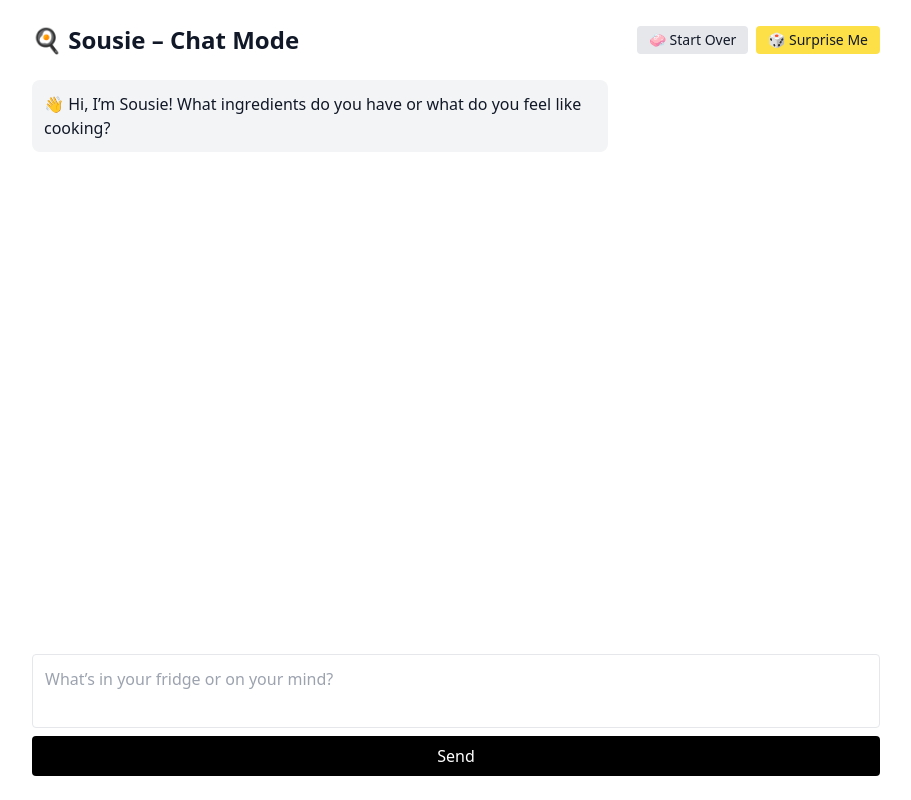
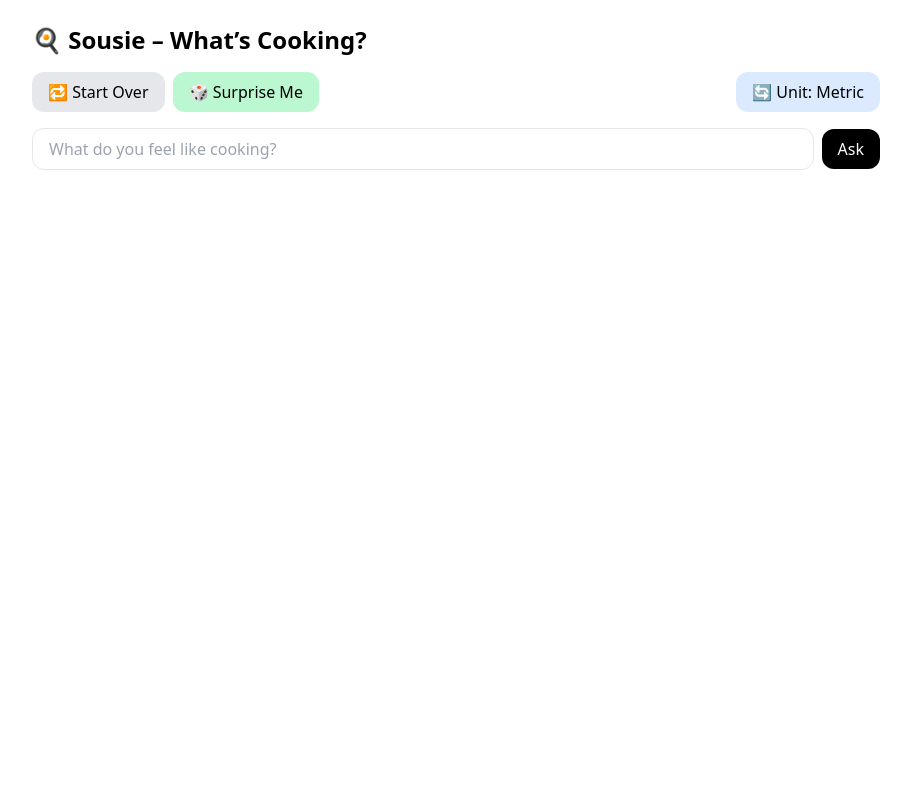
Before and after one commit to saleslion/sousie-groq, a Next.js app: page /chat in a window 1280 px wide. Shown: the whole page, without its empty margins (184-1095 px from the left). Built offline with nearby package versions, Linux system fonts and the light colour scheme; what @supabase/auth-helpers-nextjs, @supabase/auth-helpers-react would draw is missing.

Commit message:
Rewrite: Fully integrated Sousie chat UI with Groq and menu display

```diff
--- a/pages/chat.tsx
+++ b/pages/chat.tsx
@@ -1,73 +1,32 @@
-import React, { useState, useEffect, useRef } from 'react';
+import { useState } from 'react';
+import Head from 'next/head';
+import MenuDisplay from '@/components/MenuDisplay';
+
+type Role = 'user' | 'assistant';
 
 type Message = {
-  role: 'user' | 'assistant';
+  role: Role;
   content: string;
 };
 
-type Ingredient = {
-  item: string;
-  metric: string;
-  us: string;
+type MenuData = {
+  menu?: string;
+  main: (string | any)[];
+  side: (string | any)[];
 };
 
-type Dish = {
-  name: string;
-  description: string;
-  ingredients: Ingredient[];
-  steps: string[];
-};
+export default function ChatPage() {
+  const [messages, setMessages] = useState<Message[]>([]);
+  const [input, setInput] = useState('');
+  const [menuData, setMenuData] = useState<MenuData | null>(null);
+  const [unit, setUnit] = useState<'metric' | 'us'>('metric');
+  const [loading, setLoading] = useState(false);
 
-type MenuData = {
-  mains: Dish[];
-  sides: Dish[];
-};
+  const handleSend = async () => {
+    if (!input.trim()) return;
 
-export default function SousieChat() {
-  const [messages, setMessages] = useState<Message[]>([
-    {
-      role: 'assistant',
-      content: '👋 Hi, I’m Sousie! What ingredients do you have or what do you feel like cooking?',
-    },
-  ]);
-  const [input, setInput] = useState('');
-  const [loading, setLoading] = useState(false);
-  const [menu, setMenu] = useState<MenuData | null>(null);
-  const [expanded, setExpanded] = useState<Record<string, boolean>>({});
-  const chatEndRef = useRef<HTMLDivElement>(null);
-
-  useEffect(() => {
-    chatEndRef.current?.scrollIntoView({ behavior: 'smooth' });
-  }, [messages]);
-
-  const toggleDish = (name: string) => {
-    setExpanded((prev) => ({ ...prev, [name]: !prev[name] }));
-  };
-
-  const resetChat = () => {
-    setMessages([
-      {
-        role: 'assistant',
-        content: '👋 Hi again! What’s in your pantry or what do you feel like cooking today?',
-      },
-    ]);
-    setInput('');
-    setMenu(null);
-    setExpanded({});
-  };
-
-  const handleSurprise = async () => {
-    const surprisePrompt: Message = {
-      role: 'user',
-      content:
-        'Surprise me with 4 diverse and exciting menus with fun names, a main dish and side dish, with ingredients and steps in a fun narrative tone like "Sunset in a Bowl".',
-    };
-    await fetchAndParseReply([...messages, surprisePrompt]);
-  };
-
-  const sendMessage = async () => {
-    if (!input.trim()) return;
-    const newMessages = [...messages, { role: 'user', content: input.trim() }];
+    const newMessages: Message[] = [...messages, { role: 'user', content: input.trim() }];
+    setMessages(newMessages);
     setInput('');
     await fetchAndParseReply(newMessages);
   };
@@ -75,182 +34,101 @@ export default function SousieChat() {
   const fetchAndParseReply = async (chatHistory: Message[]) => {
     setLoading(true);
     try {
-      const res = await fetch('/api/chat', {
+      const res = await fetch('/api/groq', {
         method: 'POST',
         headers: { 'Content-Type': 'application/json' },
         body: JSON.stringify({ messages: chatHistory }),
       });
 
       const data = await res.json();
-      const content = data.reply || 'Sorry, Sousie had trouble thinking. Try again!';
-      setMessages([...chatHistory, { role: 'assistant', content }]);
+      const reply = data.reply;
 
-      const first = content.indexOf('[');
-      const last = content.lastIndexOf(']');
-      if (first !== -1 && last !== -1) {
-        const raw = content.slice(first, last + 1)
-          .replace(/“|”/g, '"')
-          .replace(/‘|’/g, "'")
-          .replace(/,\s*([}\]])/g, '$1');
+      // Try to parse JSON from Groq reply
+      let parsed: MenuData | null = null;
+      try {
+        parsed = JSON.parse(reply);
+      } catch {
+        parsed = null;
+      }
 
-        try {
-          const parsed = JSON.parse(raw);
-          if (Array.isArray(parsed)) {
-            const converted: MenuData = {
-              mains: parsed.map((m: any) => ({
-                name: m.main?.dish || m.main || 'Main Dish',
-                description: m.menu || '',
-                ingredients: m.main?.ingredients
-                  ? Object.entries(m.main.ingredients).map(([item, amount]) => ({
-                      item,
-                      metric: String(amount),
-                      us: String(amount),
-                    }))
-                  : [],
-                steps: Array.isArray(m.main?.steps) ? m.main.steps : [],
-              })),
-              sides: parsed.map((m: any) => ({
-                name: m.side?.dish || m.side || 'Side Dish',
-                description: m.menu || '',
-                ingredients: m.side?.ingredients
-                  ? Object.entries(m.side.ingredients).map(([item, amount]) => ({
-                      item,
-                      metric: String(amount),
-                      us: String(amount),
-                    }))
-                  : [],
-                steps: Array.isArray(m.side?.steps) ? m.side.steps : [],
-              })),
-            };
-            setMenu(converted);
-          }
-        } catch (err) {
-          console.warn('⚠️ Could not parse menu JSON.', err);
-        }
-      }
-    } catch (err) {
-      console.error('❌ Chat error:', err);
+      setMenuData(parsed);
+      setMessages([...chatHistory, { role: 'assistant', content: reply }]);
+    } catch (error) {
+      console.error('Failed to fetch reply:', error);
     } finally {
       setLoading(false);
     }
   };
 
-  const renderChatMessage = (msg: Message, idx: number) => (
-    <div
-      key={idx}
-      className={`p-3 rounded-lg my-2 max-w-xl whitespace-pre-wrap ${
-        msg.role === 'user' ? 'bg-blue-100 text-right ml-auto' : 'bg-gray-100 text-left mr-auto'
-      }`}
-    >
-      {msg.content}
-    </div>
-  );
+  const handleSurprise = async () => {
+    const surprisePrompt = {
+      role: 'user',
+      content: 'Surprise me with 4 delicious menus to cook today. Each menu should include 4 mains and 4 sides.',
+    };
+    const newMessages: Message[] = [surprisePrompt];
+    setMessages([surprisePrompt]);
+    await fetchAndParseReply(newMessages);
+  };
 
-  const renderDish = (dish: Dish) => {
-    const isOpen = expanded[dish.name];
-    return (
-      <div key={dish.name} className="rounded-xl border bg-white shadow-sm hover:shadow-md transition-all">
-        <button
-          onClick={() => toggleDish(dish.name)}
-          className="w-full text-left p-3 font-semibold text-lg"
-        >
-          {isOpen ? '▼ ' : '▶ '}
-          {dish.name}
-        </button>
-        <div
-          className={`transition-all duration-300 ease-in-out overflow-hidden ${
-            isOpen ? 'max-h-[1000px] p-4' : 'max-h-0 p-0'
-          }`}
-        >
-          <p className="italic mb-2 text-sm">{dish.description}</p>
-
-          {dish.ingredients.length > 0 && (
-            <>
-              <h4 className="font-semibold mb-1 text-sm">🧂 Ingredients:</h4>
-              <div className="flex flex-wrap gap-2 mb-2">
-                {dish.ingredients.map((ing, i) => (
-                  <span
-                    key={i}
-                    className="bg-green-100 text-green-800 text-xs px-2 py-1 rounded-full"
-                  >
-                    {ing.item}: {ing.metric}
-                  </span>
-                ))}
-              </div>
-            </>
-          )}
-          {dish.steps.length > 0 && (
-            <>
-              <h4 className="font-semibold text-sm mt-2 mb-1">👨‍🍳 Steps:</h4>
-              <ol className="list-decimal ml-5 text-sm">
-                {dish.steps.map((step, i) => (
-                  <li key={i} className="mb-1">
-                    {step}
-                  </li>
-                ))}
-              </ol>
-            </>
-          )}
-        </div>
-      </div>
-    );
+  const handleReset = () => {
+    setMessages([]);
+    setMenuData(null);
+    setInput('');
   };
 
   return (
-    <div className="min-h-screen bg-white text-gray-900 p-6 flex flex-col max-w-4xl mx-auto">
-      <div className="flex justify-between items-center mb-4">
-        <h1 className="text-2xl font-bold">🍳 Sousie – Chat Mode</h1>
+    <>
+      <Head>
+        <title>Sousie Chat</title>
+      </Head>
+      <main className="max-w-4xl mx-auto p-6 space-y-4">
+        <h1 className="text-2xl font-bold">🍳 Sousie – What’s Cooking?</h1>
+
         <div className="flex gap-2">
           <button
-            onClick={resetChat}
-            className="text-sm px-3 py-1 bg-gray-200 rounded hover:bg-gray-300"
+            onClick={handleReset}
+            className="px-4 py-2 rounded-xl bg-gray-200 hover:bg-gray-300 transition"
           >
-            🧼 Start Over
+            🔁 Start Over
           </button>
           <button
             onClick={handleSurprise}
-            disabled={loading}
-            className="text-sm px-3 py-1 bg-yellow-300 rounded hover:bg-yellow-400 disabled:opacity-50"
+            className="px-4 py-2 rounded-xl bg-green-200 hover:bg-green-300 transition"
           >
             🎲 Surprise Me
           </button>
+          <button
+            onClick={() => setUnit(unit === 'metric' ? 'us' : 'metric')}
+            className="px-4 py-2 rounded-xl bg-blue-100 hover:bg-blue-200 transition ml-auto"
+          >
+            🔄 Unit: {unit === 'metric' ? 'Metric' : 'US'}
+          </button>
         </div>
-      </div>
 
-      <div className="flex-1 overflow-y-auto mb-4">
-        {messages.map(renderChatMessage)}
-        <div ref={chatEndRef} />
-      </div>
+        <div className="mt-4">
+          {menuData && <MenuDisplay menuData={menuData} unit={unit} />}
+        </div>
 
-      <textarea
-        rows={2}
-        value={input}
-        onChange={(e) => setInput(e.target.value)}
-        onKeyDown={(e) => e.key === 'Enter' && !e.shiftKey && (e.preventDefault(), sendMessage())}
-        placeholder="What’s in your fridge or on your mind?"
-        className="w-full border rounded p-3 resize-none"
-      />
-
-      <button
-        onClick={sendMessage}
-        disabled={loading}
-        className="bg-black text-white py-2 px-4 mt-2 rounded hover:bg-gray-800 disabled:opacity-50"
-      >
-        {loading ? 'Cooking...' : 'Send'}
-      </button>
-
-      {menu && (
         <div className="mt-6">
-          <h2 className="text-xl font-bold mb-2">🍽️ Main Dishes</h2>
-          <div className="grid grid-cols-1 md:grid-cols-2 gap-4">
-            {menu.mains.map(renderDish)}
-          </div>
-          <h2 className="text-xl font-bold mt-6 mb-2">🥗 Side Dishes</h2>
-          <div className="grid grid-cols-1 md:grid-cols-2 gap-4">
-            {menu.sides.map(renderDish)}
+          <div className="flex items-center gap-2">
+            <input
+              type="text"
+              value={input}
+              onChange={(e) => setInput(e.target.value)}
+              onKeyDown={(e) => e.key === 'Enter' && handleSend()}
+              className="flex-1 px-4 py-2 border rounded-xl"
+              placeholder="What do you feel like cooking?"
+            />
+            <button
+              onClick={handleSend}
+              disabled={loading}
+              className="bg-black text-white px-4 py-2 rounded-xl hover:bg-gray-800"
+            >
+              {loading ? 'Cooking...' : 'Ask'}
+            </button>
           </div>
         </div>
-      )}
-    </div>
+      </main>
+    </>
   );
 }
```
